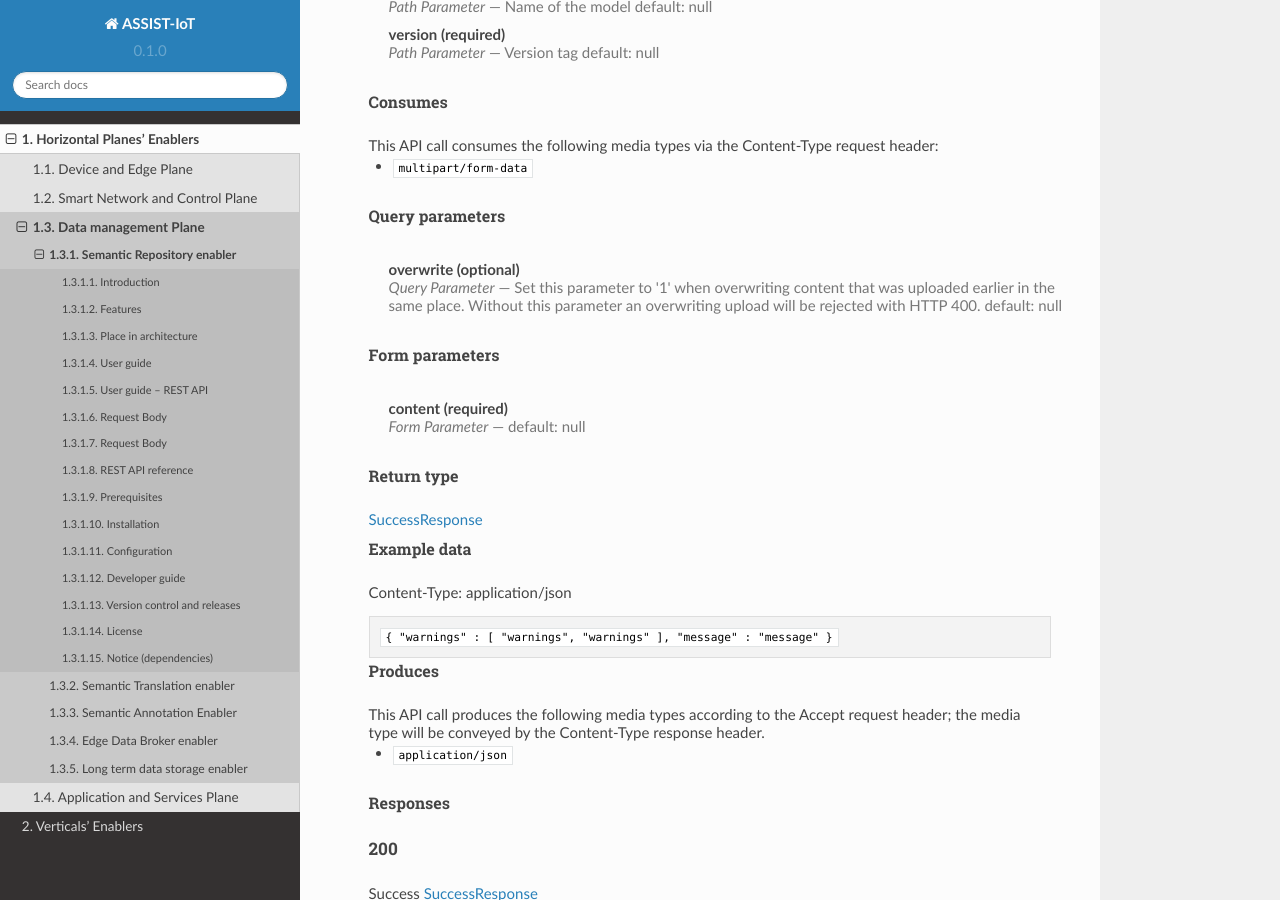
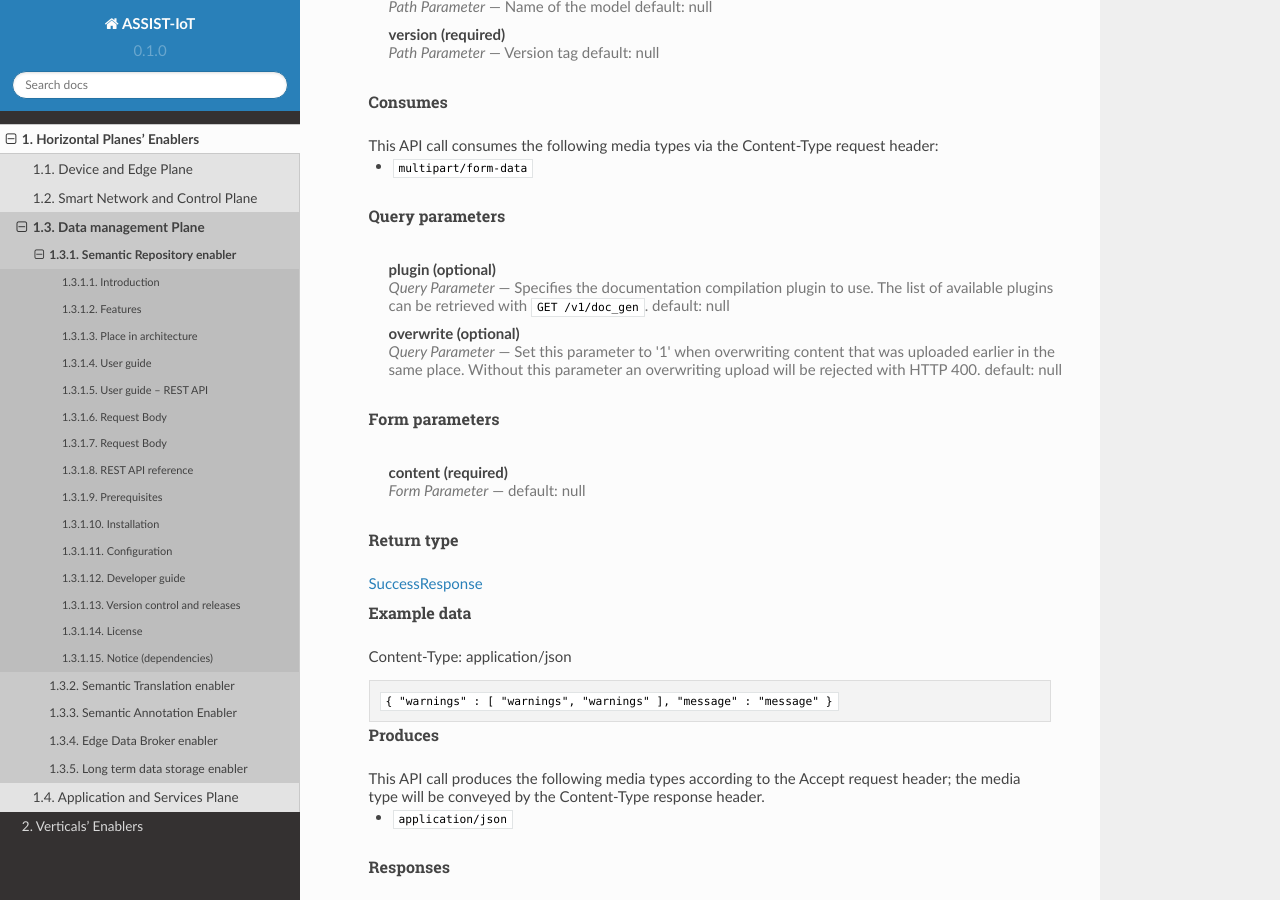
Before and after one commit to assist-iot/assist-iot-documentation, a Sphinx documentation site: the page built from docs/source/horizontal_planes/datamanagement/semantic_repository_enabler.rst, in a window 1280 px wide and 900 px high, scrolled down 35061 px. Built offline with Sphinx 7.4.7 and the Read the Docs theme 2.0.0, drawn with Linux system fonts in a browser that asks for light colours; some of the changed text lies outside the part shown.

Commit message:
Update Semantic Repository enabler

```diff
--- a/docs/source/horizontal_planes/datamanagement/semantic_repository_enabler/api.html
+++ b/docs/source/horizontal_planes/datamanagement/semantic_repository_enabler/api.html
@@ -678,7 +678,9 @@ font-style: italic;
 
     <h3 class="field-label">Query parameters</h3>
     <div class="field-items">
-      <div class="param">overwrite (optional)</div>
+      <div class="param">plugin (optional)</div>
+
+      <div class="param-desc"><span class="param-type">Query Parameter</span> &mdash; Specifies the documentation compilation plugin to use. The list of available plugins can be retrieved with <code>GET /v1/doc_gen</code>. default: null </div><div class="param">overwrite (optional)</div>
 
       <div class="param-desc"><span class="param-type">Query Parameter</span> &mdash; Set this parameter to '1' when overwriting content that was uploaded earlier in the same place. Without this parameter an overwriting upload will be rejected with HTTP 400. default: null </div>
     </div>  <!-- field-items -->
@@ -840,6 +842,12 @@ font-style: italic;
 
 
 
+    <h3 class="field-label">Query parameters</h3>
+    <div class="field-items">
+      <div class="param">plugin (optional)</div>
+
+      <div class="param-desc"><span class="param-type">Query Parameter</span> &mdash; Specifies the documentation compilation plugin to use. The list of available plugins can be retrieved with <code>GET /v1/doc_gen</code>. default: null </div>
+    </div>  <!-- field-items -->
 
     <h3 class="field-label">Form parameters</h3>
     <div class="field-items">
```
